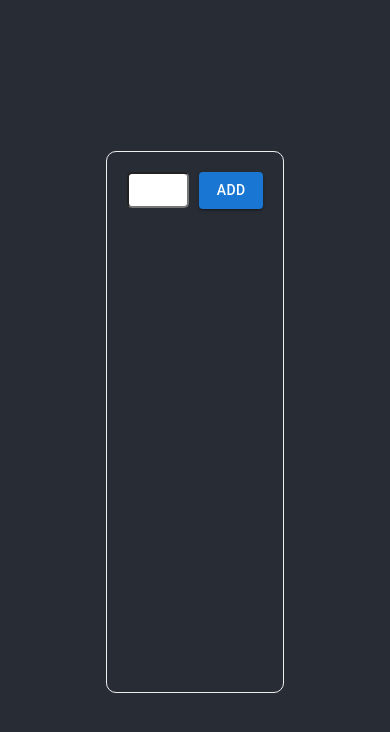
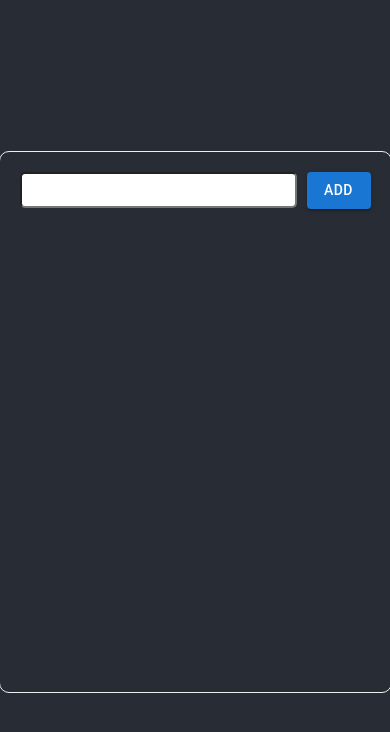
Before and after one commit to Akbarshox/todo-for-students, a React (Create React App) app: page / in a window 390 px wide. Shown: the top 732 px of the page. Built offline with nearby package versions, Linux system fonts and the light colour scheme.

Commit message:
Update todo.module.css
Media mobile

```diff
--- a/src/styles/todo.module.css
+++ b/src/styles/todo.module.css
@@ -40,3 +40,9 @@
 .todoCard p {
     margin: 0;
 }
+
+@media (max-width: 600px){
+  .container {
+      width: 90%
+   }
+}
```
